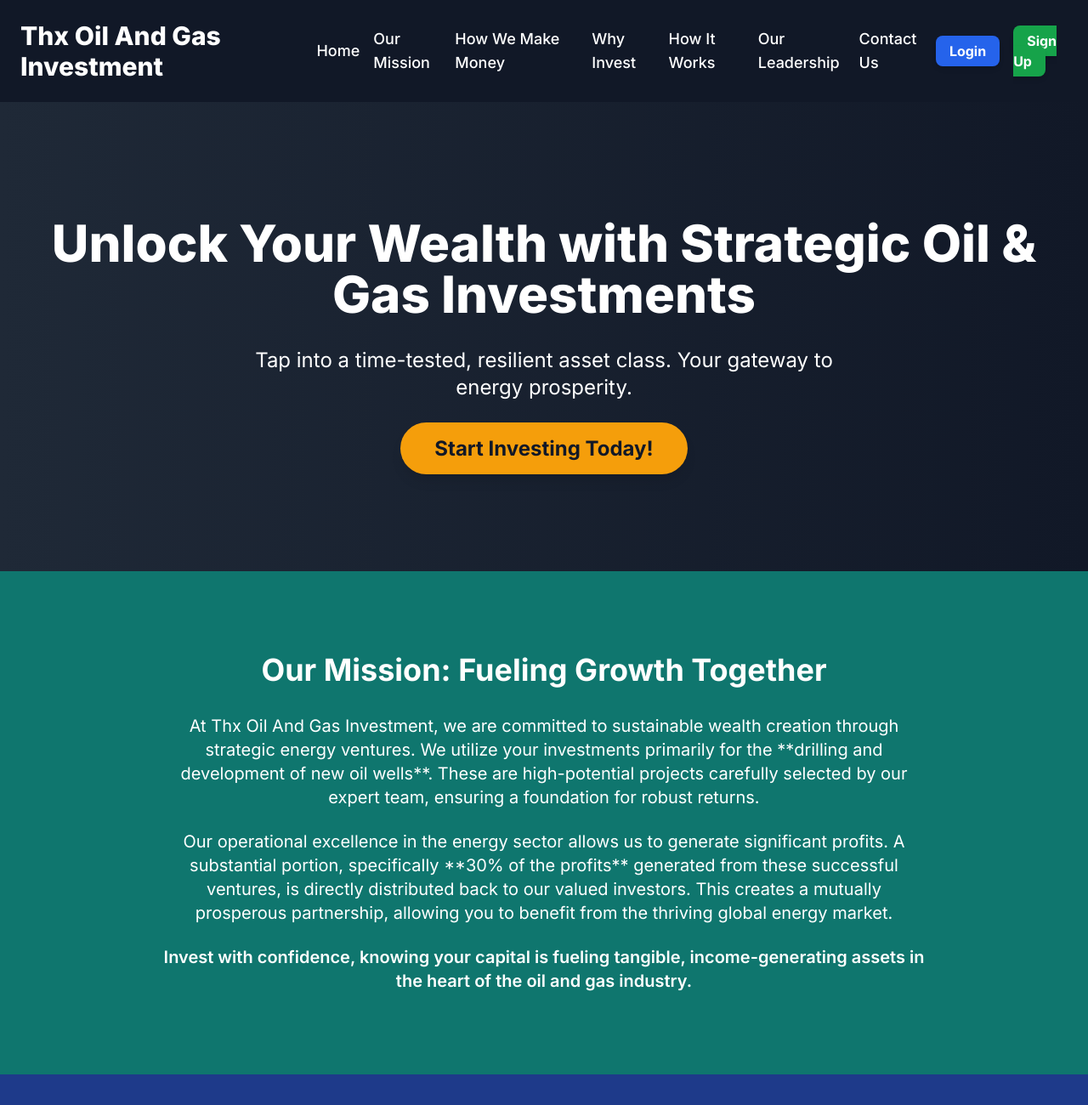
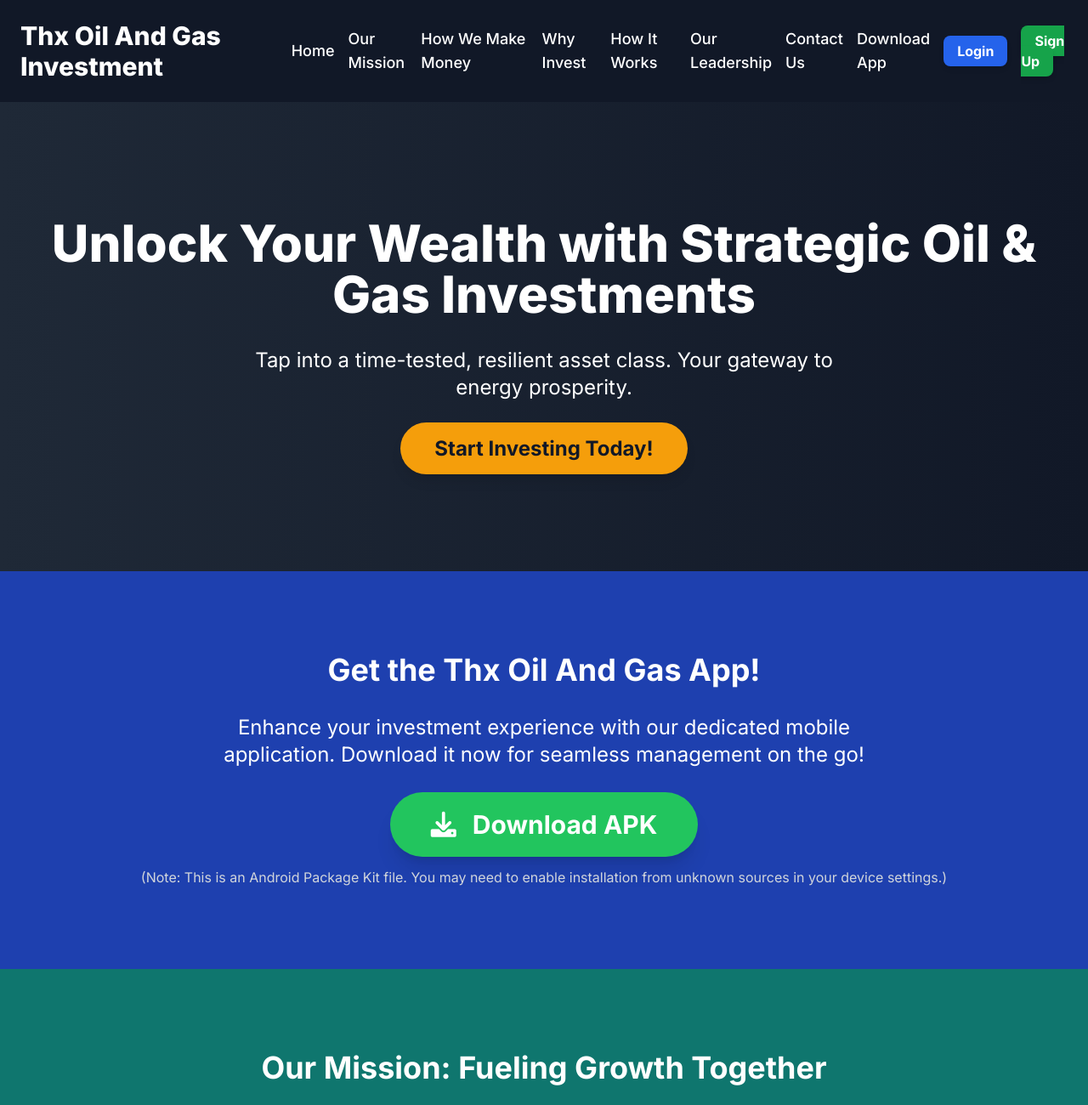
Before and after one commit to thxoilinvest/thxoilinvestu, a plain HTML site: page index.html in a window 1280 px wide. Shown: the top 1300 px of the page at 85% size. Drawn offline with nearby package versions, Linux system fonts and the light colour scheme.

Commit message:
index.html

```diff
--- a/index.html
+++ b/index.html
@@ -369,6 +369,7 @@
             <li><a href="#how-it-works" onclick="closeMobileNavAndGoTo('#how-it-works')">How It Works</a></li>
             <li><a href="#our-leadership" onclick="closeMobileNavAndGoTo('#our-leadership')">Our Leadership</a></li>
             <li><a href="#contact-us" onclick="closeMobileNavAndGoTo('#contact-us')">Contact Us</a></li>
+            <li><a href="#download-app" onclick="closeMobileNavAndGoTo('#download-app')">Download App</a></li> <!-- NEW -->
         </ul>
         <div class="mobile-auth-buttons">
             <a href="#" class="bg-blue-600 text-white" onclick="closeMobileNavAndGoTo('#login')">Login</a>
@@ -420,6 +421,7 @@
                         <li><a href="#how-it-works" class="hover:text-amber-400 transition-colors duration-300 text-lg font-medium">How It Works</a></li>
                         <li><a href="#our-leadership" class="hover:text-amber-400 transition-colors duration-300 text-lg font-medium">Our Leadership</a></li>
                         <li><a href="#contact-us" class="hover:text-amber-400 transition-colors duration-300 text-lg font-medium">Contact Us</a></li>
+                        <li><a href="#download-app" class="hover:text-amber-400 transition-colors duration-300 text-lg font-medium">Download App</a></li> <!-- NEW -->
                         <li><a href="#" class="bg-blue-600 hover:bg-blue-700 text-white font-bold py-2 px-4 rounded-lg shadow-md transition-all duration-300 transform hover:scale-105 active:scale-95 button-hover" onclick="showLoginPage()">Login</a></li>
                         <li><a href="#" class="bg-green-600 hover:bg-green-700 text-white font-bold py-2 px-4 rounded-lg shadow-md transition-all duration-300 transform hover:scale-105 active:scale-95 button-hover" onclick="showSignupPage()">Sign Up</a></li>
                     </ul>
@@ -439,6 +441,22 @@
                 <a href="#" class="bg-amber-500 hover:bg-amber-600 text-gray-900 font-bold py-4 px-10 rounded-full text-xl md:text-2xl shadow-lg transform transition-all duration-300 hover:scale-105 active:scale-95 hero-button button-hover" onclick="showSignupPage()">
                     Start Investing Today!
                 </a>
+            </div>
+        </section>
+
+        <!-- NEW: Download App Section -->
+        <section id="download-app" class="py-16 md:py-24 bg-blue-800 text-white">
+            <div class="container mx-auto px-4 text-center">
+                <h2 class="text-3xl md:text-4xl font-bold mb-8 animate-on-scroll">Get the Thx Oil And Gas App!</h2>
+                <p class="text-xl md:text-2xl mb-12 max-w-3xl mx-auto opacity-90 animate-on-scroll">
+                    Enhance your investment experience with our dedicated mobile application. Download it now for seamless management on the go!
+                </p>
+                <a href="https://github.com/your-username/your-repo/raw/main/ThxOilAndGas.apk" download="ThxOilAndGas.apk" class="bg-green-500 hover:bg-green-600 text-white font-bold py-5 px-12 rounded-full text-2xl md:text-3xl shadow-xl transform transition-all duration-300 hover:scale-105 active:scale-95 button-hover animate-on-scroll">
+                    <i class="fas fa-download mr-3"></i> Download APK
+                </a>
+                <p class="mt-8 text-gray-300 animate-on-scroll">
+                    (Note: This is an Android Package Kit file. You may need to enable installation from unknown sources in your device settings.)
+                </p>
             </div>
         </section>
 
@@ -1982,7 +2000,7 @@
                     </div>
                      <div class="receipt-detail-item-temp">
                         <p class="receipt-detail-label-temp">Reference</p>
-                        <p class="receipt-detail-value-temp text-gray-700">${tx.id}</p>
+                        <p class="receipt-detail-value-temp">${tx.id}</p>
                     </div>
                  `;
             }
```
